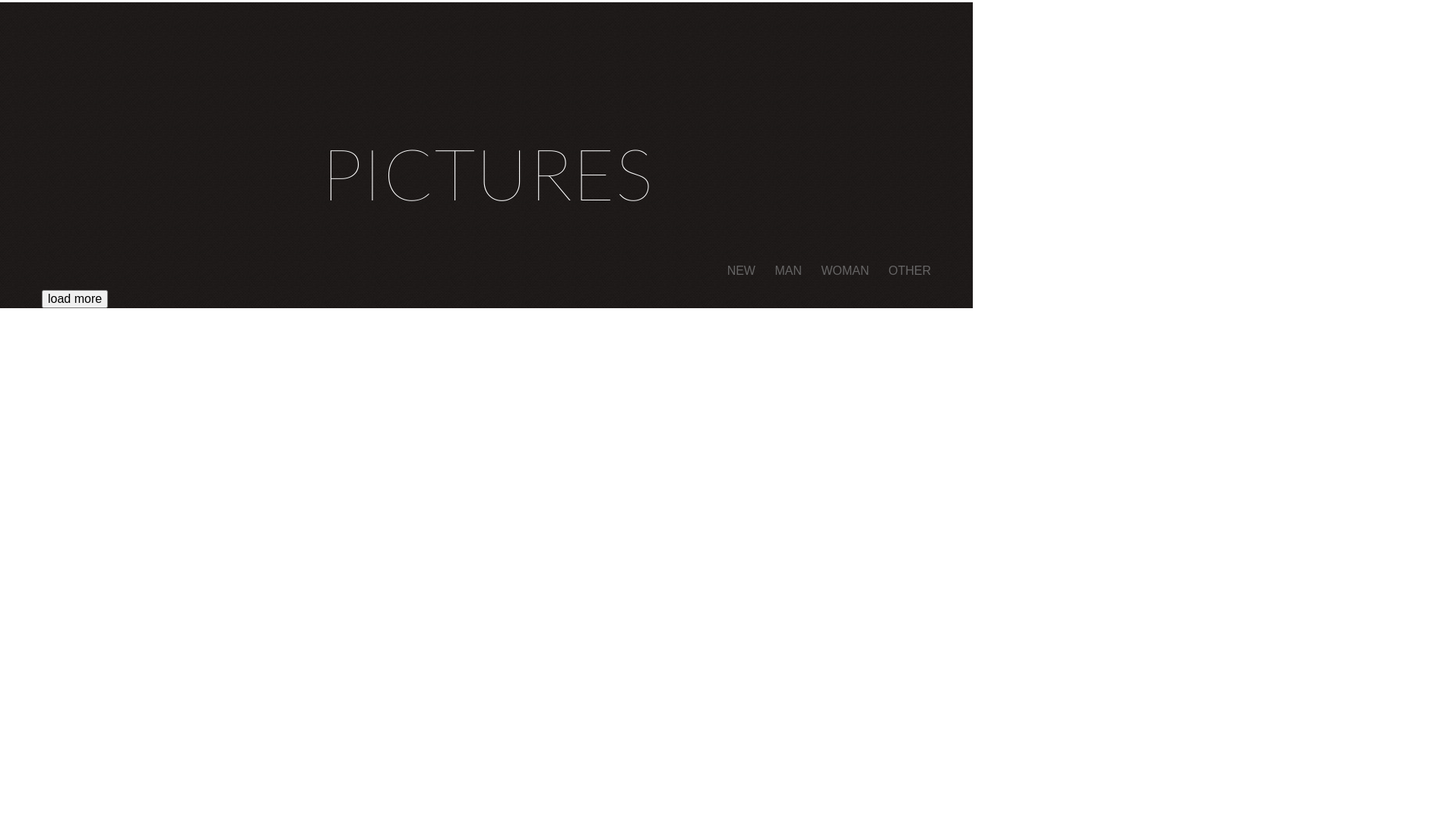
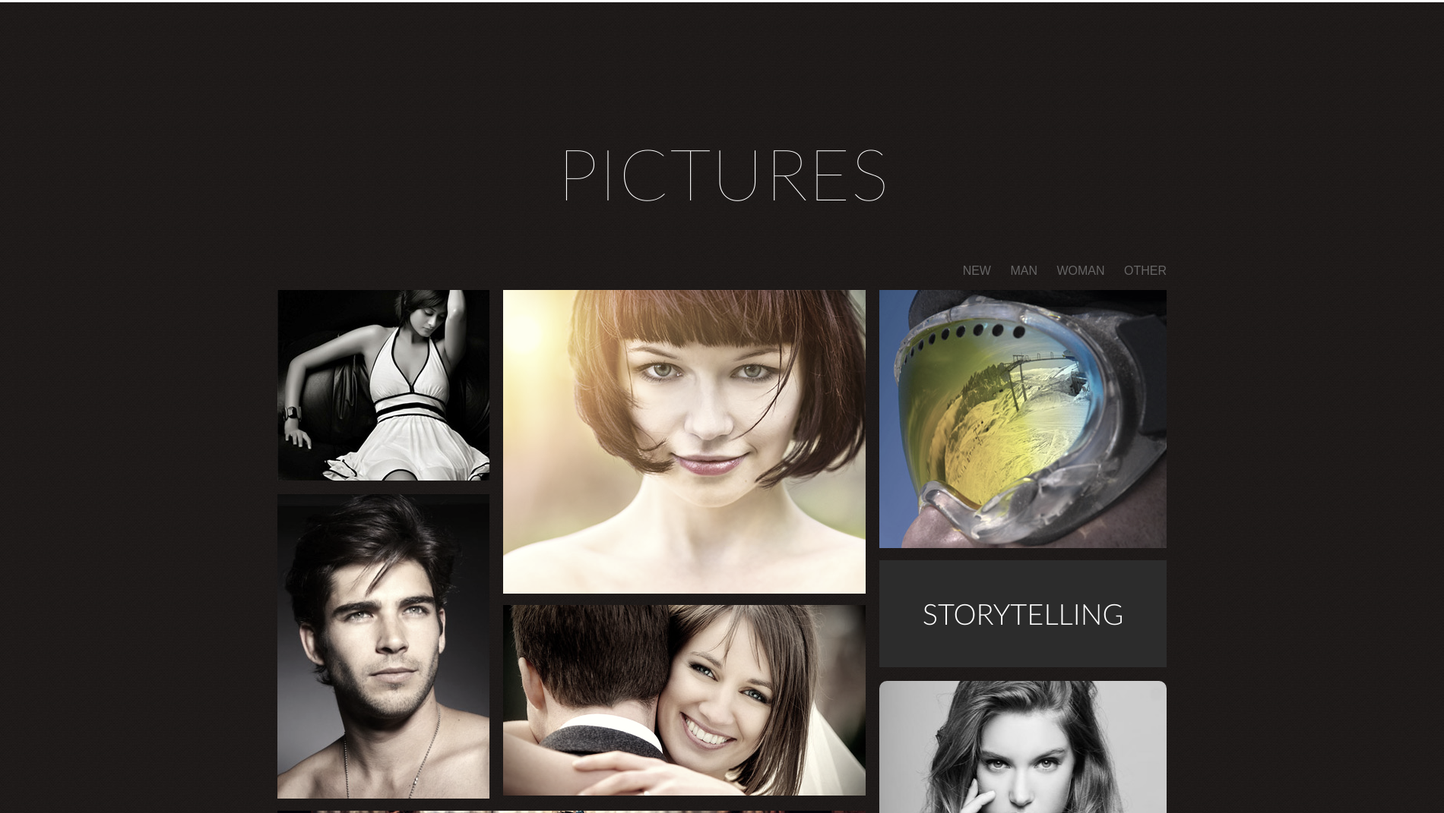
Before and after one commit to BykovDenis/modern_look, a website: page src/jade/index.jade in a window 1280 px wide. Shown: the part 1218-2289 px from the top of the page at 76% size, 1900 px wide, since content can reach past the window. Before the commit the page ends 1624 px from the top, so only its background shows below. Drawn offline with nearby package versions, Linux system fonts and the light colour scheme; files that its build step writes are made by us from their sources; files whose address does not match are found by name.

Commit message:
added part portfolio

```diff
--- a/Gruntfile.js
+++ b/Gruntfile.js
@@ -7,5 +7,8 @@ module.exports = function(grunt) {
     });
 
 	grunt.loadNpmTasks('grunt-contrib-jshint');
+ //   grunt.loadNpmTasks('grunt-contrib-jade');
+ //   grunt.loadNpmTasks('grunt-contrib-sass');
+ //   grunt.loadNpmTasks('grunt-autoprefixer');
 
 };
--- a/grunt/sass.js
+++ b/grunt/sass.js
@@ -1,5 +1,7 @@
 module.exports = {
     // Development settings
+
+
     dev: {
         options: {
             outputStyle: 'nested',
@@ -27,4 +29,5 @@ module.exports = {
             ext: '.css'
         }]
     }
+
 };
--- a/package.json
+++ b/package.json
@@ -4,10 +4,12 @@
   "description": "Modern look",
   "devDependencies": {
     "grunt": "^0.4.5",
+    "grunt-autoprefixer": "^3.0.3",
     "grunt-concurrent": "^2.1.0",
     "grunt-contrib-clean": "^0.7.0",
     "grunt-contrib-imagemin": "^1.0.0",
     "grunt-contrib-jshint": "^0.11.3",
+    "grunt-contrib-sass": "^0.9.2",
     "grunt-contrib-uglify": "^0.11.0",
     "grunt-contrib-watch": "^0.6.1",
     "grunt-sass": "^1.1.0",
--- a/src/jade/index.jade
+++ b/src/jade/index.jade
@@ -35,7 +35,21 @@ html
                             li
                                 a(href="#{link.url}") #{link.name}
 
-                    div.collage
-                        div.collage__left
+                    div.collage.clearfix
+                        div.collage__left.clearfix
+                            div.collage__left-1.clearfix
+                                div.collage__left-10
+                                    div.collage__left-10-top(width="279")
+                                    img(src="img/img_portfolio10_bottom.jpg" width="279" alt="modern_look")
+                                div.collage__left-11
+                                    div.collage__left-11-top(width="477" height="400")
+                                        img(src="img/img_portfolio11_top.jpg" width="620" height="414" alt="modern_look")
+                                    img(src="img/img_portfolio11_bottom.jpg" width="477" alt="modern_look")
+                            div.collage__left-2
+                                img(src="img/img_portfolio12.jpg" width="774" alt="modern_look")
                         div.collage__right
+                            img(src="img/img_portfolio20.jpg" width="378" alt="modern_look")
+                            div.collage__right-21(width="378") Storytelling
+                            div.collage__right-22
                     button.collage__btn load more
+            div.snowboard
--- a/src/scss/style.scss
+++ b/src/scss/style.scss
@@ -42,7 +42,7 @@ body{
 
     background: url("../img/bg.jpg") 0 0 no-repeat;
     background-position: center;
-    background-size: 1900px 920px;
+    background-size: $body-width 920px;
     height: 920px;
 
     &__layout{
@@ -147,7 +147,10 @@ body{
 
 .portfolio {
 
-    background: url("../img/bg_portfolio.jpg") 0 0 repeat;
+    background: #1d1a19 url("../img/bg_portfolio.jpg") 0 0 repeat;
+    padding-bottom: 100px;
+    width: $body-width;
+    margin: 0 auto;
 
     &__layout{
 
@@ -171,6 +174,7 @@ body{
         text-transform: uppercase;
         list-style-type: none;
         text-align: right;
+        margin-left: 0;
 
         li{
 
@@ -198,9 +202,148 @@ body{
             }
         }
 
+    }
+}
 
+.collage{
+
+    img{
+
+        margin-bottom: 16px;
+        display: block;
+
+        filter: sepia(0.3) grayscale(0.4);
+
+    }
+
+
+    &__left{
+
+        float:left;
+
+    }
+
+
+    &__left-1{
+
+        float:left;
+
+    }
+
+    &__left-2{
+
+        width: 774px;
+
+    }
+
+    &__left-10{
+
+        float: left;
+        width: 279px;
+        margin-right: 18px;
+
+    }
+
+    &__left-10-top{
+
+        display: inline-block;
+        vertical-align: top;
+
+        width: 279px;
+        height: 251px;
+
+        margin-bottom: 18px;
+
+        background: url('../img/img_portfolio10_top.jpg') 0 -20px no-repeat;
+        background-size: 289px 289px;
+
+    }
+
+
+
+    &__left-11-top{
+
+        display: inline-block;
+        vertical-align: top;
+    /*    background: url(../img/img_portfolio11_top.jpg) -60px 0 no-repeat;        */
+    /*   background-size: 477 430;*/
+        background-color: black;
+        width: 477px;
+        height: 400px;
+        margin-bottom: 15px;
+
+        overflow: hidden;
+
+        img{
+
+            transform: translateX(-70px);
+
+        }
+    }
+
+    &__left-11{
+
+        float: right;
+        width: 477px;
+
+    }
+
+    &__right{
+
+        float:right;
+
+    }
+
+    &__right-21{
+
+        width: 378px;
+        padding: 29px 0;
+        margin-bottom: 18px;
+
+        text-align: center;
+        text-transform: uppercase;
+        font: 100 38px/83px $font-family-latolight;
+        color: $color-white;
+        background-color: $color-dark-gray;
+
+    }
+
+    &__right-22{
+
+        display: inline-block;
+        vertical-align: bottom;
+
+        width: 378px;
+        height: 440px;
+
+        background: url(../img/img_portfolio21.jpg) 0 -60px no-repeat;
+        background-size: 378px 516px;
+
+        border-radius: 10px;
 
 
     }
 
+    &__btn{
+
+        width:100%;
+        font: 100 50px/#{$line-height} $font-family-latolight;
+        text-transform: uppercase;
+        color: $color-gray;
+        background-color: $color-gray-middle;
+        border: none;
+
+    }
+
 }
+
+.snowboard{
+
+
+    background: url(../img/img_snowborder.jpg) 0 0 no-repeat;
+    background-size: $body-width 605px;
+    background-position: center;
+    height: 605px;
+
+
+}
--- a/src/scss/variables.scss
+++ b/src/scss/variables.scss
@@ -27,3 +27,5 @@ $color-black: #111111;
 $color-vilet: #8b8194;
 $color-white: #ffffff;
 $color-gray: #666565;
+$color-dark-gray: #2c2c2c;
+$color-gray-middle: #292a29;
```
Also changed, not shown: grunt/autoprefixer.js (added, +30 -0 lines), src/css/style.css, src/css/variables.css (deleted), src/img/img_portfolio10_bottom.jpg (added), src/img/img_portfolio10_top.jpg (added), src/img/img_portfolio11_bottom.jpg (added), src/img/img_portfolio11_top.jpg (added), src/img/img_portfolio12.jpg (added), src/img/img_portfolio20.jpg (added), src/img/img_portfolio21.jpg (added), src/img/img_snowborder.jpg (added), src/index.html, 1 other file.
